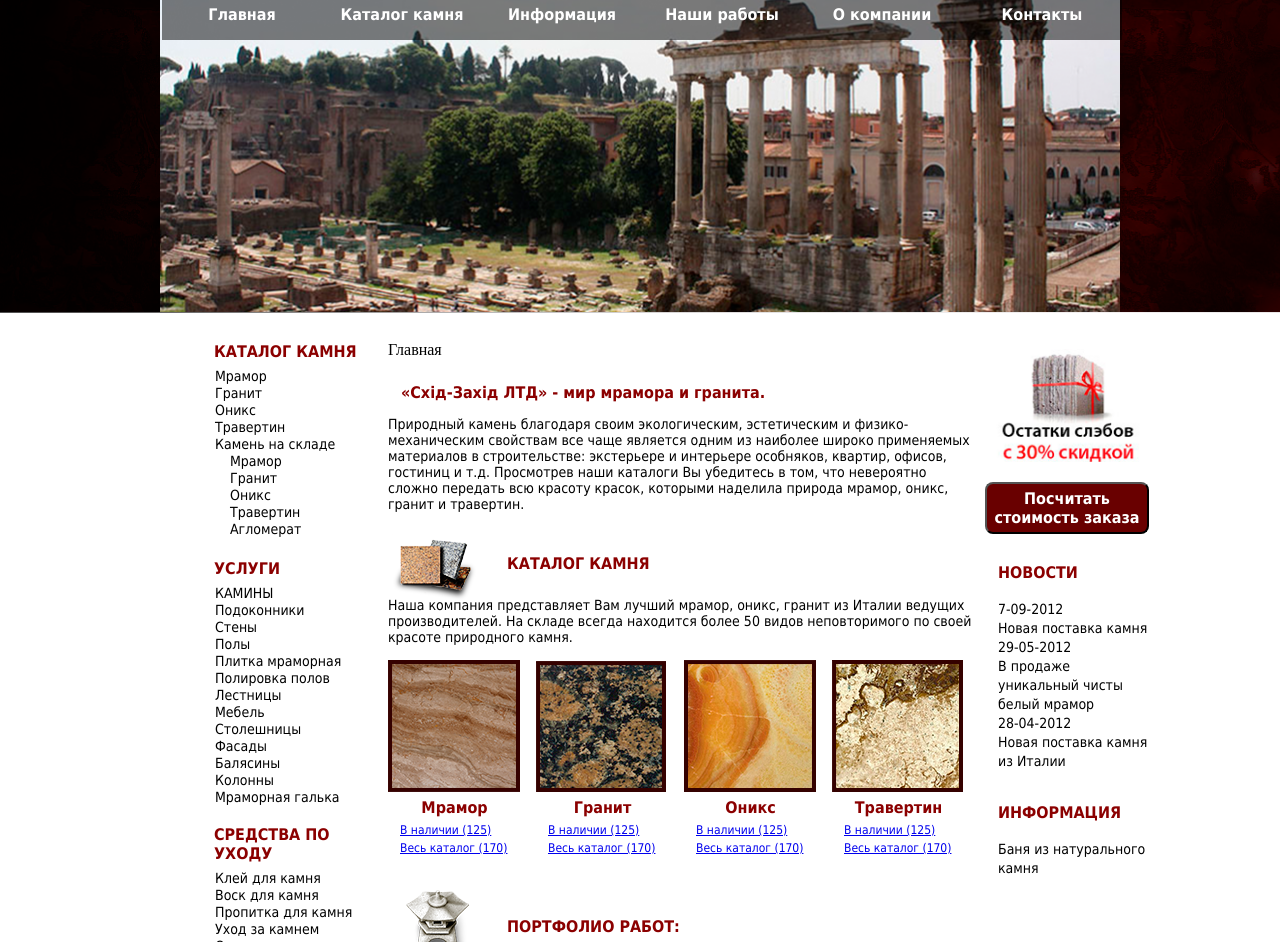
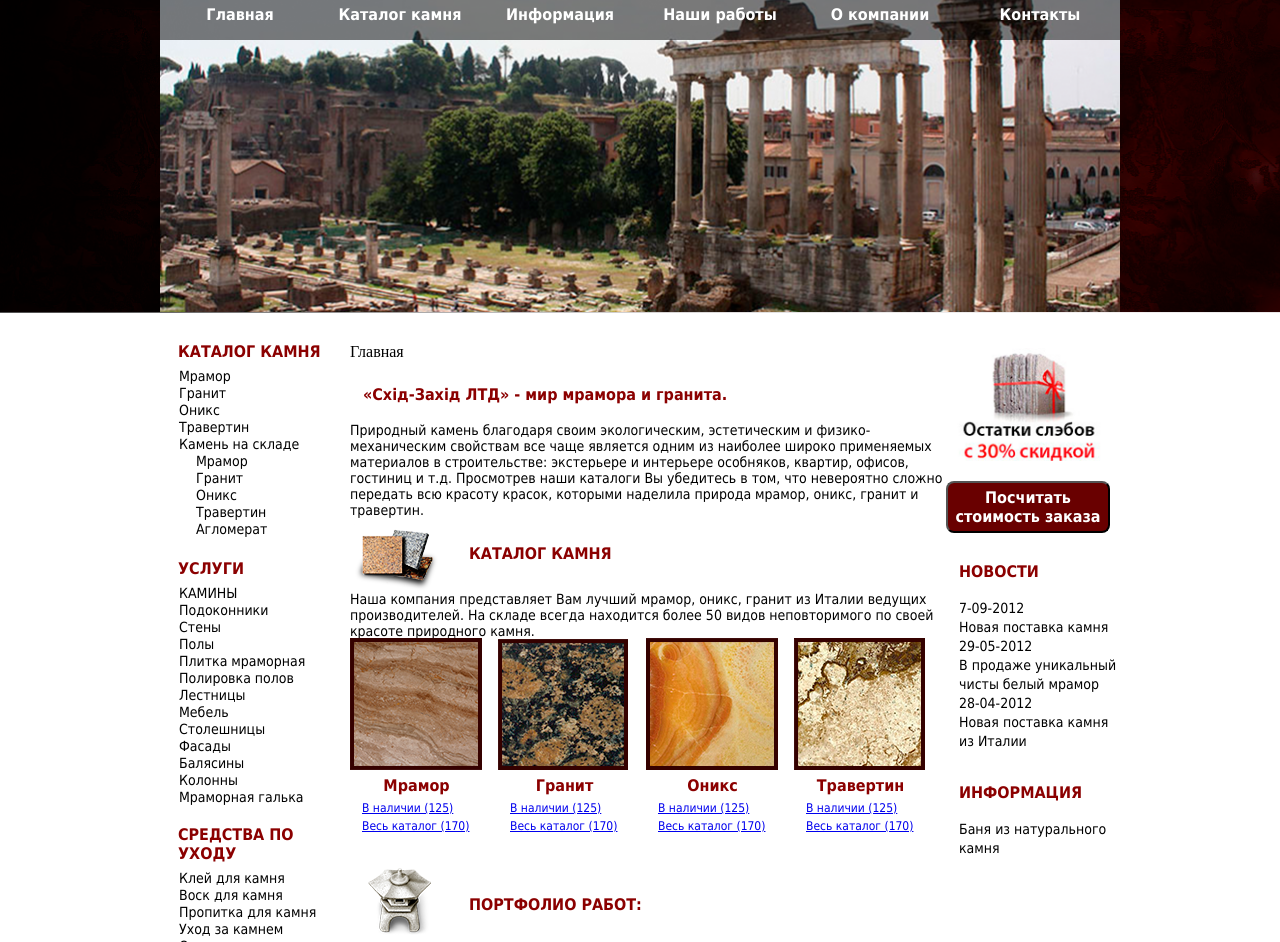
Before and after one commit to dimant007/EastWest, a plain HTML site: page index.html in a window 1280 px wide. Shown: the part 95-1037 px from the top of the page. Drawn offline with Linux system fonts and the light colour scheme.

Commit message:
minor changes

```diff
--- a/index.css
+++ b/index.css
@@ -31,7 +31,6 @@ body {
     opacity: 0.8;
     width: 960px;
     height: 91px;
-    margin: 0 0 0 1px;
 }
 #top li {
     display: inline;
@@ -70,7 +69,6 @@ body {
     position: relative;
     width: 960px;
     height: 43px;
-    margin: 0 0 0 2px;
 }
 .menu {
     font: 16px "Tahoma";
@@ -134,16 +132,15 @@ ul.menu > li:hover > ul.submenu {
     display: block;
 }
 #summery {
-    width: 100%;
-    height: auto;
+    width: 980px;
     position: relative;
     margin: 0 auto;
 }
 #left-sum {
-    width: 185px;
+    width: 173px;
     vertical-align: top;
-    margin: 0px 4px 0px 201px;
     display: inline-block;
+    margin: 0px 8px 0px 15px;
 }
 .title-sum{
     font: 16px "Tahoma";
@@ -193,10 +190,10 @@ ul.menu > li:hover > ul.submenu {
     list-style: none;
 }
 #right-sum {
-    width: 170px;
+    width: 173px;
     display: inline-block;
-    position: relative;
-    margin: 20px 0px 0px 15px;
+    position: absolute;
+    margin: 19px 0px 0px 0px;
 }
 #right-sum img {
     width:153px;
@@ -213,11 +210,14 @@ ul.menu > li:hover > ul.submenu {
     height: 52px;
 }
 #center-sum {
-    width: 591px;
+    width: 596px;
     vertical-align: top;
     position: relative;
     display: inline-block;
-    margin: 12px -13px 0px -6px;
+    margin: 14px 0 0 0;
+}
+#center-sum p {
+    margin: 16px 0px -5px 0px;
 }
 .center-text {
     font: 14px "Tahoma";
--- a/index.html
+++ b/index.html
@@ -13,7 +13,7 @@
                 <img src="img/Shid-Zahid_LOGO_fin-negativ.png">
             </div>
             <div class="top-center">
-                <li>Мир мрамора и гранита</li>
+                Мир мрамора и гранита
             </div>
             <div class="top-right">
                 <p class="telOne">+38 (044) 413-39-20</p>
@@ -75,12 +75,14 @@
         <li class="title-sum">
             КАТАЛОГ КАМНЯ
         </li>
+            <li>
             <ul class="boxes-left-sum">
                 <li class="elem-left-sum"><a href="#">Мрамор</a></li>
                 <li class="elem-left-sum"><a href="#">Гранит</a></li>
                 <li class="elem-left-sum"><a href="#">Оникс</a></li>
                 <li class="elem-left-sum"><a href="#">Травертин</a></li>
                 <li class="elem-left-sum"><a href="#">Камень на складе</a></li>
+            <li>
                 <ul class="elem-left-sum-nav">
                     <li class="elem-left-sum"><a href="#">Мрамор</a></li>
                     <li class="elem-left-sum"><a href="#">Гранит</a></li>
@@ -88,10 +90,13 @@
                     <li class="elem-left-sum"><a href="#">Травертин</a></li>
                     <li class="elem-left-sum"><a href="#">Агломерат</a></li>
                 </ul>
+            </li>
             </ul>
+            </li>
             <li class="title-sum">
                 УСЛУГИ
             </li>
+            <li>
             <ul class="boxes-left-sum">
                 <li class="elem-left-sum"><a href="#">КАМИНЫ</a></li>
                 <li class="elem-left-sum"><a href="#">Подоконники</a></li>
@@ -107,9 +112,11 @@
                 <li class="elem-left-sum"><a href="#">Колонны</a></li>
                 <li class="elem-left-sum"><a href="#">Мраморная галька</a></li>
             </ul>
+            </li>
             <li class="title-sum">
                 СРЕДСТВА ПО УХОДУ
             </li>
+            <li>
             <ul class="boxes-left-sum">
                 <li class="elem-left-sum"><a href="#">Клей для камня</a></li>
                 <li class="elem-left-sum"><a href="#">Воск для камня</a></li>
@@ -121,9 +128,11 @@
                 <li class="elem-left-sum"><a href="#">Ilpa</a></li>
                 <li class="elem-left-sum"><a href="#">Tenax</a></li>
             </ul>
+            </li>
             <li class="title-sum">
                 ИНСТРУМЕНТ
             </li>
+            <li>
             <ul class="boxes-left-sum">
                 <li class="elem-left-sum"><a href="#">Пилы для камня (мокрая резка)</a></li>
                 <li class="elem-left-sum"><a href="#">Пилы для камня (сухорезы)</a></li>
@@ -134,10 +143,11 @@
                 <li class="elem-left-sum"><a href="#">Solga Diamant</a></li>
                 <li class="elem-left-sum"><a href="#">Другое</a></li>
             </ul>
+            </li>
         </ul>
     </div>
     <div id="center-sum">
-        <p style="margin: 16px 0px -5px 0px;">Главная</p>
+        <p>Главная</p>
         <h2 class="title-sum">«Схід-Захід ЛТД» - мир мрамора и гранита.</h2>
         <p class="center-text">Природный камень благодаря своим экологическим, эстетическим
             и физико-механическим свойствам все чаще является одним из наиболее широко
@@ -269,6 +279,7 @@
             e-mail: info@shid-zahid.net<br>
         </div>
         <div id="elem-footer-center">
+            <ul>
             <li><img src="img/logo_ITME.png" align="left"><span>Студия дизайна<br>&nbsp;IT:ME</span></li>
             <li><img src="img/Schetchik1.png"></li>
             <li><img src="img/Schetchiki2.png"></li>
```
